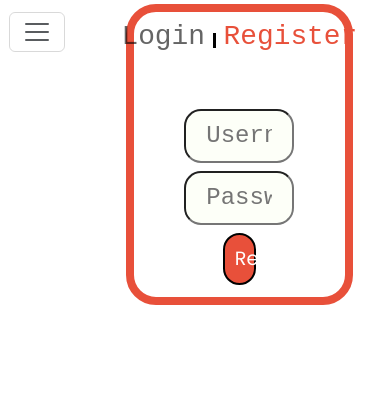
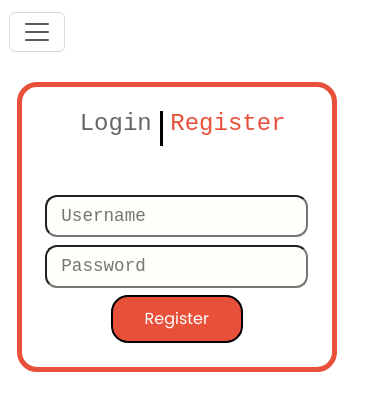
Before and after one commit to BForoughi/Omnibus, a React (Vite) app in the folder client/: page /RegisterPage in a window 390 px wide. Shown: the top 410 px of the page. Built offline with nearby package versions, Linux system fonts and the light colour scheme.

Commit message:
making the register page responsive

```diff
--- a/client/src/stylesheets/App.css
+++ b/client/src/stylesheets/App.css
@@ -481,6 +481,18 @@ body {
     padding: 1.2vw 20vw 1.2vw 27.7vw;
     width: 130.1%;
   }
+
+  .register-container{
+    margin-top: 10vw;
+  }
+
+  .register-btn{
+    width: 50%;
+  }
+
+  .register-title_container{
+    margin-left: 3vw;
+  }
 }
 
 /* tablet */
@@ -577,6 +589,21 @@ body {
   .d-flex.gap-5 {
     flex-direction: column;
   }
+
+  .register-container {
+    width: 100%;
+    position: relative;
+    right: 60px;
+  }
+
+  .register-container_inner {
+    width: 85%;
+    padding: 4vw 8vw;
+  }
+
+  .auth-divider {
+    height: 7vw;
+  }
 }
 
 /* phone */
@@ -669,4 +696,35 @@ body {
   .library-card_title {
     font-size: 0.75rem;
   }
+
+  .register-container {
+    width: 100%;
+    margin-top: 20vw;
+  }
+
+  .register-container_inner {
+    width: 100%;
+    padding: 6vw 6vw;
+    border-width: 5px;
+    border-radius: 20px;
+  }
+
+  .register-input {
+    font-size: 1.1rem;
+    padding: 6px 14px;
+    border-radius: 12px;
+  }
+
+  .register-btn {
+    width: 50%;
+    font-size: 1rem;
+  }
+
+  .reg-titles {
+    font-size: 1.5rem;
+  }
+
+  .auth-divider {
+    height: 9vw;
+  }
 }
```
